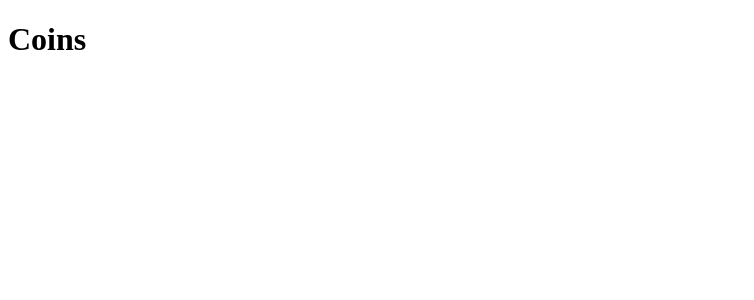
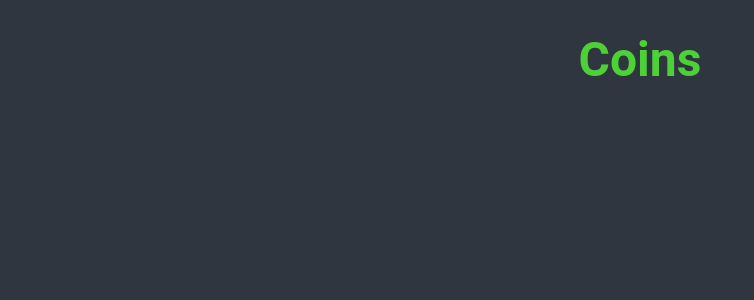
Before and after one commit to SiHyung-Lee/react-masterclass, a React (Create React App) app: page / in a window 1280 px wide. Shown: the top 300 px of the page, without its empty margins (0-754 px from the left). Built offline with nearby package versions, Linux system fonts and the light colour scheme.

Commit message:
패키지 업데이트 및 테마 수정
새로운 패키지 추가 및 기존 패키지 업데이트를 수행했습니다. 테마 색상을 변경하고 글로벌 스타일과 코인 리스트를 추가했습니다.

```diff
--- a/package.json
+++ b/package.json
@@ -14,6 +14,7 @@
     "react-router-dom": "^5.3.0",
     "react-scripts": "5.0.1",
     "styled-components": "^6.1.13",
+    "styled-reset": "^4.5.2",
     "typescript": "^4.9.5",
     "web-vitals": "^4.2.4"
   },
--- a/src/App.tsx
+++ b/src/App.tsx
@@ -1,6 +1,136 @@
 import Router from "./Router";
+import { createGlobalStyle } from "styled-components";
+
+const GlobalStyle = createGlobalStyle`
+    @import url('https://fonts.googleapis.com/css2?family=Baskervville&family=Roboto:ital,wght@0,100;0,300;0,400;0,500;0,700;0,900;1,100;1,300;1,400;1,500;1,700;1,900&display=swap');
+    /* Reset CSS v2.0 */
+
+    /* Box sizing rules */
+    *,
+    *::before,
+    *::after {
+        box-sizing: border-box;
+        margin: 0;
+        padding: 0;
+    }
+
+    /* Remove default margin and padding */
+    body,
+    h1,
+    h2,
+    h3,
+    h4,
+    h5,
+    h6,
+    p,
+    figure,
+    blockquote,
+    dl,
+    dd {
+        margin: 0;
+    }
+
+    /* Remove list styles on ul, ol elements */
+    ul,
+    ol {
+        list-style: none;
+        margin: 0;
+        padding: 0;
+    }
+
+    /* Set core root defaults */
+    html:focus-within {
+        scroll-behavior: smooth;
+    }
+
+    /* Set core body defaults */
+    body {
+        min-height: 100vh;
+        text-rendering: optimizeSpeed;
+        line-height: 1.5;
+        -webkit-font-smoothing: antialiased;
+        background-color: ${(props) => props.theme.bgColor};
+        color: ${(props) => props.theme.textColor};
+    }
+
+    /* Make images easier to work with */
+    img,
+    picture,
+    video,
+    canvas,
+    svg {
+        display: block;
+        max-width: 100%;
+    }
+
+    /* Remove built-in form typography styles */
+    input,
+    button,
+    textarea,
+    select {
+        font: inherit;
+    }
+
+    /* Avoid text overflows */
+    p,
+    h1,
+    h2,
+    h3,
+    h4,
+    h5,
+    h6 {
+        overflow-wrap: break-word;
+    }
+
+    /* Remove all animations, transitions and smooth scroll for people that prefer not to see them */
+    @media (prefers-reduced-motion: reduce) {
+        html:focus-within {
+            scroll-behavior: auto;
+        }
+
+        *,
+        *::before,
+        *::after {
+            animation-duration: 0.01ms !important;
+            animation-iteration-count: 1 !important;
+            transition-duration: 0.01ms !important;
+            scroll-behavior: auto !important;
+        }
+    }
+
+    /* Reset tables */
+    table {
+        border-collapse: collapse;
+        border-spacing: 0;
+    }
+
+    /* Reset anchor text decoration */
+    a {
+        text-decoration: none;
+        color: inherit;
+    }
+
+    /* Remove default button styles */
+    button {
+        background: none;
+        border: none;
+        padding: 0;
+        cursor: pointer;
+    }
+
+    /* Set default font family */
+    body {
+        font-family: Roboto, -apple-system, BlinkMacSystemFont, 'Segoe UI', Oxygen-Sans, Ubuntu, Cantarell, 'Helvetica Neue', sans-serif;
+    }
+`;
+
 function App() {
-  return <Router />;
+  return (
+    <>
+      <GlobalStyle />
+      <Router />
+    </>
+  );
 }
 
 export default App;
--- a/src/routes/Coins.tsx
+++ b/src/routes/Coins.tsx
@@ -1,5 +1,70 @@
+import { styled } from "styled-components";
+import { Link } from "react-router-dom";
+import { useState } from "react";
+
+const Container = styled.div`
+  padding: 0 20px;
+  max-width: 480px;
+  margin: 0 auto;
+`;
+
+const Header = styled.header`
+  height: 15vh;
+  display: flex;
+  justify-content: center;
+  align-items: center;
+`;
+
+const CoinList = styled.ul``;
+
+const Coin = styled.li`
+  background-color: white;
+  color: ${(props) => props.theme.bgColor};
+  border-radius: 15px;
+  margin-bottom: 10px;
+  a {
+    padding: 20px;
+    transition: color 0.2s ease-in;
+    display: block;
+  }
+  &:hover {
+    a {
+      color: ${(props) => props.theme.accentColor};
+    }
+  }
+`;
+
+const Title = styled.h1`
+  font-size: 48px;
+  color: ${(props) => props.theme.accentColor};
+`;
+
+interface CoinInterface {
+  id: string;
+  name: string;
+  symbol: string;
+  rank: number;
+  is_new: boolean;
+  is_active: boolean;
+  type: string;
+}
+
 function Coins() {
-  return <h1>Coins</h1>;
+  const [coins, setCoins] = useState<CoinInterface[]>([]);
+  return (
+    <Container>
+      <Header>
+        <Title>Coins</Title>
+      </Header>
+      <CoinList>
+        {coins.map((coin) => (
+          <Coin key={coin.id}>
+            <Link to={coin.id}>{coin.name} &rarr;</Link>
+          </Coin>
+        ))}
+      </CoinList>
+    </Container>
+  );
 }
 
 export default Coins;
--- a/src/styled.d.ts
+++ b/src/styled.d.ts
@@ -4,5 +4,6 @@ declare module "styled-components" {
   export interface DefaultTheme {
     textColor: string;
     bgColor: string;
+    accentColor: string;
   }
 }
--- a/src/theme.ts
+++ b/src/theme.ts
@@ -1,7 +1,7 @@
 import { DefaultTheme } from "styled-components";
 
 export const theme: DefaultTheme = {
-  bgColor: "white",
-  textColor: "black",
-  btnColor: "tomato",
+  bgColor: "#2f3640",
+  textColor: "#f5f6fa",
+  accentColor: "#4cd137",
 };
```
Also changed, not shown: 2 other files (tests, documents, lock files or other folders).
